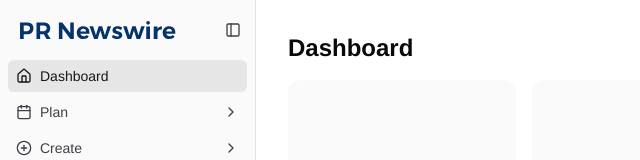
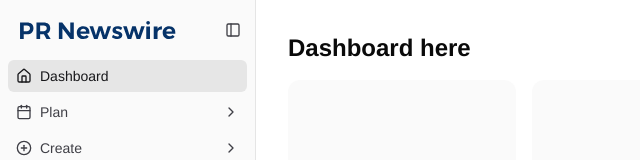
Before and after one commit to Flawwles/prn-navigation, a Next.js app: page / in a window 1280 px wide. Shown: the top 160 px of the page, without its empty margins (0-640 px from the left). Built offline with nearby package versions, Linux system fonts and the light colour scheme; a web font is replaced by a local one.

Commit message:
added the word here

```diff
--- a/src/app/page.jsx
+++ b/src/app/page.jsx
@@ -19,7 +19,7 @@
         <meta property="twitter:image" content="https://prn-navigation.vercel.app/cover.png" />
       </Head>
       <div className="flex flex-1 flex-col gap-4 p-8">
-        <h1 className="text-2xl font-bold">Dashboard</h1>
+        <h1 className="text-2xl font-bold">Dashboard here</h1>
         <div className="grid gap-4 md:grid-cols-2 lg:grid-cols-4">
           <div className="rounded-xl bg-muted/50 p-4 aspect-square" />
           <div className="rounded-xl bg-muted/50 p-4 aspect-square" />
```
